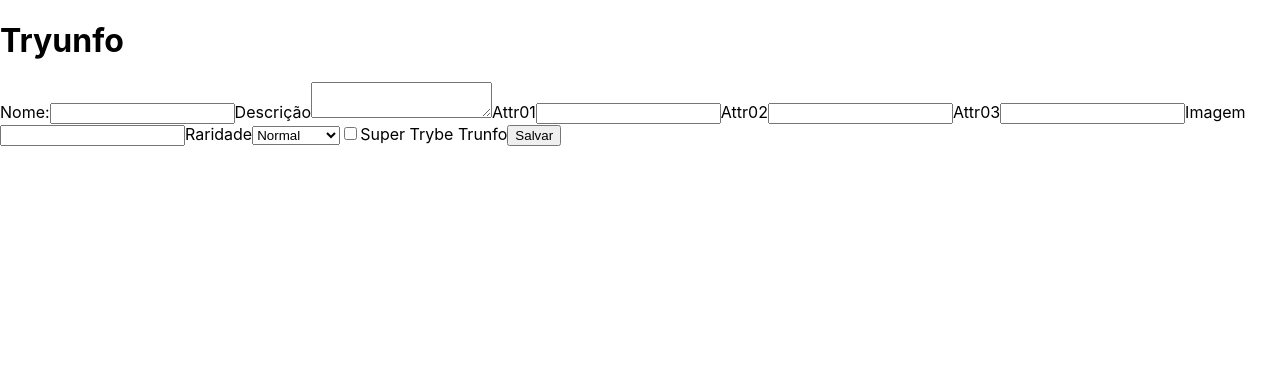
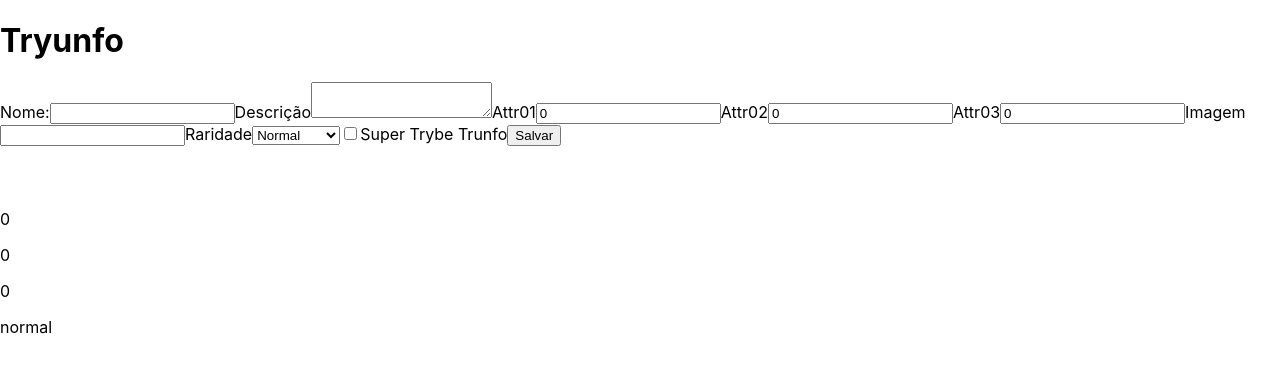
Before and after one commit to marianeCandian/Tryunfo-Project, a React (Create React App) app: page / in a window 1280 px wide. Shown: the top 372 px of the page. Built offline with nearby package versions, Linux system fonts and the light colour scheme.

Commit message:
Requisito 4

```diff
--- a/src/App.js
+++ b/src/App.js
@@ -3,12 +3,61 @@ import Form from './components/Form';
 import Card from './components/Card';
 
 class App extends React.Component {
+  constructor() {
+    super();
+
+    this.state = {
+      cardName: '',
+      cardDescription: '',
+      cardAttr1: 0,
+      cardAttr2: 0,
+      cardAttr3: 0,
+      cardImage: '',
+      cardRare: 'normal',
+      cardTrunfo: false,
+      hasTrunfo: false,
+    };
+  }
+
+  onInputChange = ({ target }) => {
+    const { name } = target;
+    const value = target.type === 'checkbox' ? target.checked : target.value;
+    this.setState({
+      [name]: value,
+    });
+  };
+
   render() {
+    const { cardName, cardDescription, cardAttr1, cardAttr2,
+      cardAttr3, cardImage, cardRare, cardTrunfo, hasTrunfo } = this.state;
     return (
       <div>
         <h1>Tryunfo</h1>
-        <Form />
-        <Card />
+        <Form
+          cardName={ cardName }
+          cardDescription={ cardDescription }
+          cardAttr1={ cardAttr1 }
+          cardAttr2={ cardAttr2 }
+          cardAttr3={ cardAttr3 }
+          cardImage={ cardImage }
+          cardRare={ cardRare }
+          cardTrunfo={ cardTrunfo }
+          hasTrunfo={ hasTrunfo }
+          onInputChange={ this.onInputChange }
+          isSaveButtonDisabled={ this.isSaveButtonDisabled }
+          onSaveButtonClick={ this.onSaveButtonClick }
+        />
+        <Card
+          cardName={ cardName }
+          cardDescription={ cardDescription }
+          cardAttr1={ cardAttr1 }
+          cardAttr2={ cardAttr2 }
+          cardAttr3={ cardAttr3 }
+          cardImage={ cardImage }
+          cardRare={ cardRare }
+          cardTrunfo={ cardTrunfo }
+          hasTrunfo={ hasTrunfo }
+        />
       </div>
     );
   }
--- a/src/components/Form.js
+++ b/src/components/Form.js
@@ -5,7 +5,7 @@ class Form extends React.Component {
   render() {
     const { cardName, cardDescription, cardAttr1, cardAttr2,
       cardAttr3, cardImage, cardRare, cardTrunfo, isSaveButtonDisabled, onInputChange,
-      onSaveButtonClick, // hasTrunfo
+      onSaveButtonClick, hasTrunfo,
     } = this.props;
     return (
       <div>
@@ -14,7 +14,7 @@ class Form extends React.Component {
             Nome:
             <input
               type="text"
-              name="name"
+              name="cardName"
               value={ cardName }
               onChange={ onInputChange }
               data-testid="name-input"
@@ -25,7 +25,7 @@ class Form extends React.Component {
             Descrição
             <textarea
               type="text"
-              name="description"
+              name="cardDescription"
               value={ cardDescription }
               onChange={ onInputChange }
               data-testid="description-input"
@@ -37,7 +37,7 @@ class Form extends React.Component {
             <input
               data-testid="attr1-input"
               type="number"
-              name="number"
+              name="cardAttr1"
               value={ cardAttr1 }
               onChange={ onInputChange }
               id="number"
@@ -47,7 +47,7 @@ class Form extends React.Component {
             Attr02
             <input
               type="number"
-              name="number2"
+              name="cardAttr2"
               value={ cardAttr2 }
               onChange={ onInputChange }
               data-testid="attr2-input"
@@ -58,7 +58,7 @@ class Form extends React.Component {
             Attr03
             <input
               type="number"
-              name="number3"
+              name="cardAttr3"
               value={ cardAttr3 }
               onChange={ onInputChange }
               data-testid="attr3-input"
@@ -69,7 +69,7 @@ class Form extends React.Component {
             Imagem
             <input
               type="text"
-              name="image"
+              name="cardImage"
               value={ cardImage }
               onChange={ onInputChange }
               data-testid="image-input"
@@ -80,6 +80,7 @@ class Form extends React.Component {
             Raridade
             <select
               id="rare"
+              name="cardRare"
               data-testid="rare-input"
               value={ cardRare }
               onChange={ onInputChange }
@@ -92,7 +93,7 @@ class Form extends React.Component {
           <label htmlFor="super-trunfo">
             <input
               type="checkbox"
-              name="super-trunfo"
+              name="cardTrunfo"
               checked={ cardTrunfo }
               onChange={ onInputChange }
               data-testid="trunfo-input"
@@ -124,7 +125,7 @@ Form.propTypes = {
   cardImage: PropTypes.string.isRequired,
   cardRare: PropTypes.string.isRequired,
   cardTrunfo: PropTypes.bool.isRequired,
-  // hasTrunfo: PropTypes.bool.isRequired,
+  hasTrunfo: PropTypes.bool.isRequired,
   isSaveButtonDisabled: PropTypes.bool.isRequired,
   onInputChange: PropTypes.func.isRequired,
   onSaveButtonClick: PropTypes.func.isRequired,
```
